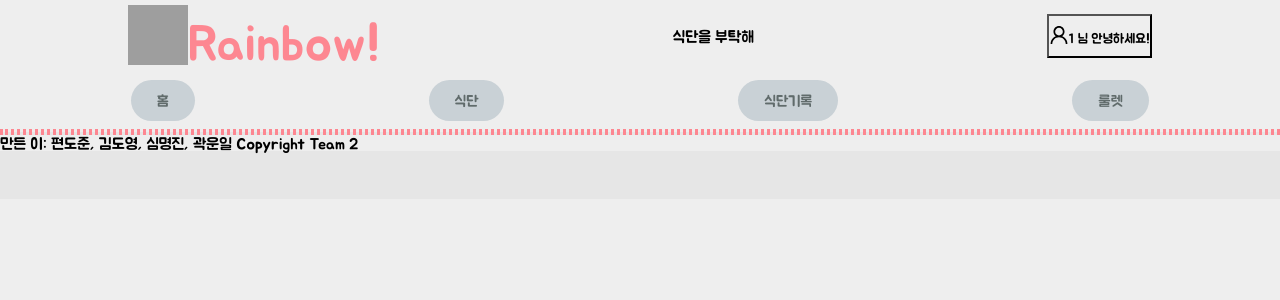
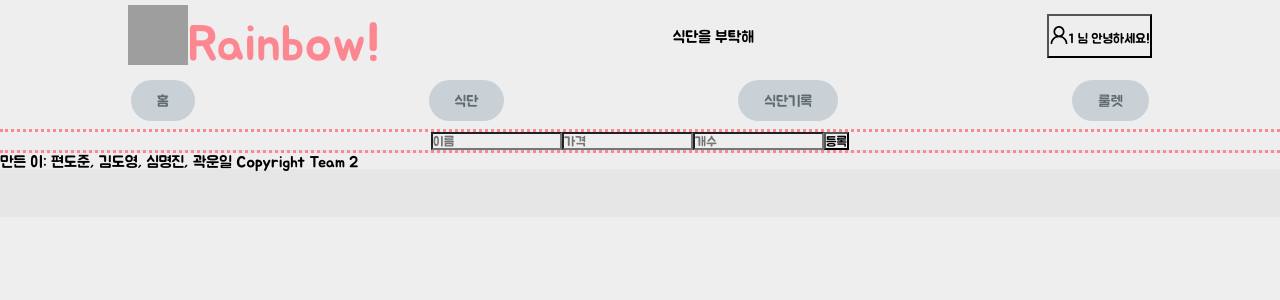
Before and after one commit to unil-kwag/rainbow, a React (Create React App) app in the folder react/pm/: page /history in a window 1280 px wide. Shown: the top 300 px of the page. Built offline with nearby package versions, Linux system fonts and the light colour scheme; no server answers; grey boxes are pictures that could not be loaded.

Commit message:
axios post

```diff
--- a/react/pm/src/App.js
+++ b/react/pm/src/App.js
@@ -4,6 +4,7 @@ import logo from "./logo.svg";
 import "./App.css";
 import UploadPage from "./upload";
 import MainPage from "./main";
+import HistoryPage from "./hisotry";
 import { Avatar } from "antd";
 import { UserOutlined } from "@ant-design/icons";
 import {
@@ -78,6 +79,7 @@ function App() {
         <Switch>
           <Route exact path="/" component={MainPage} />
           <Route exact path="/upload" component={UploadPage} />
+          <Route exact path="/history" component={HistoryPage} />
         </Switch>
       </main>
 
--- /dev/null
+++ b/react/pm/src/hisotry/index.js
@@ -0,0 +1,56 @@
+import React from "react";
+import axios from "axios";
+function HistoryPage() {
+  const [menuname, setmenuname] = React.useState("");
+  const [menuprice, setmenuprice] = React.useState();
+  const [menuea, setmenuea] = React.useState();
+  //   const changehandle = (e) => {
+  //     console.log("hello");
+  //   };
+  const clickhandle = () => {};
+
+  const submithandle = (event) => {
+    alert("등록 완료!");
+    axios
+      .post("http://127.0.0.1:8000/menu/", {
+        menu_id: "1",
+        name: menuname,
+        price: menuprice,
+        ea: menuea,
+      })
+      .then(function (response) {
+        console.log(response);
+      })
+      .catch(function (error) {
+        console.log(error);
+      });
+
+    console.log(menuname, menuprice, menuea);
+  };
+  return (
+    <div>
+      <form onSubmit={submithandle}>
+        <input
+          type="text"
+          placeholder="이름"
+          value={menuname}
+          onChange={(e) => setmenuname(e.target.value)}
+        ></input>
+        <input
+          type="number"
+          placeholder="가격"
+          value={menuprice}
+          onChange={(e) => setmenuprice(e.target.value)}
+        ></input>
+        <input
+          type="text"
+          placeholder="개수"
+          value={menuea}
+          onChange={(e) => setmenuea(e.target.value)}
+        ></input>
+        <button type="submit">등록</button>
+      </form>
+    </div>
+  );
+}
+export default HistoryPage;
--- a/react/pm/src/upload/index.js
+++ b/react/pm/src/upload/index.js
@@ -5,13 +5,18 @@ import "./index.css";
 
 function UploadPage({ location }) {
   // console.log(location.state.test);
+
+  const onKeyUp = (event) => {
+    console.log(event);
+  };
+
   const [menu, setmenu] = React.useState([]);
   React.useEffect(function () {
     axios
       .get("http://127.0.0.1:8000/menu/")
       .then(function (result) {
         const menu = result.data;
-        console.log(menu[0]);
+        console.log("success");
         setmenu(menu);
       })
       .catch(function (error) {
@@ -36,8 +41,9 @@ function UploadPage({ location }) {
       <form>
         <input type="date"></input>
         <input type="submit" value="Submit"></input>
+        <button style={{ width: "100px", height: "100px" }}>button</button>
       </form>
-      <button onClick></button>
+      <input onKeyDown={onKeyUp}></input>
     </div>
   );
 }
```
Also changed, not shown: 1 other file (tests, documents, lock files or other folders).
